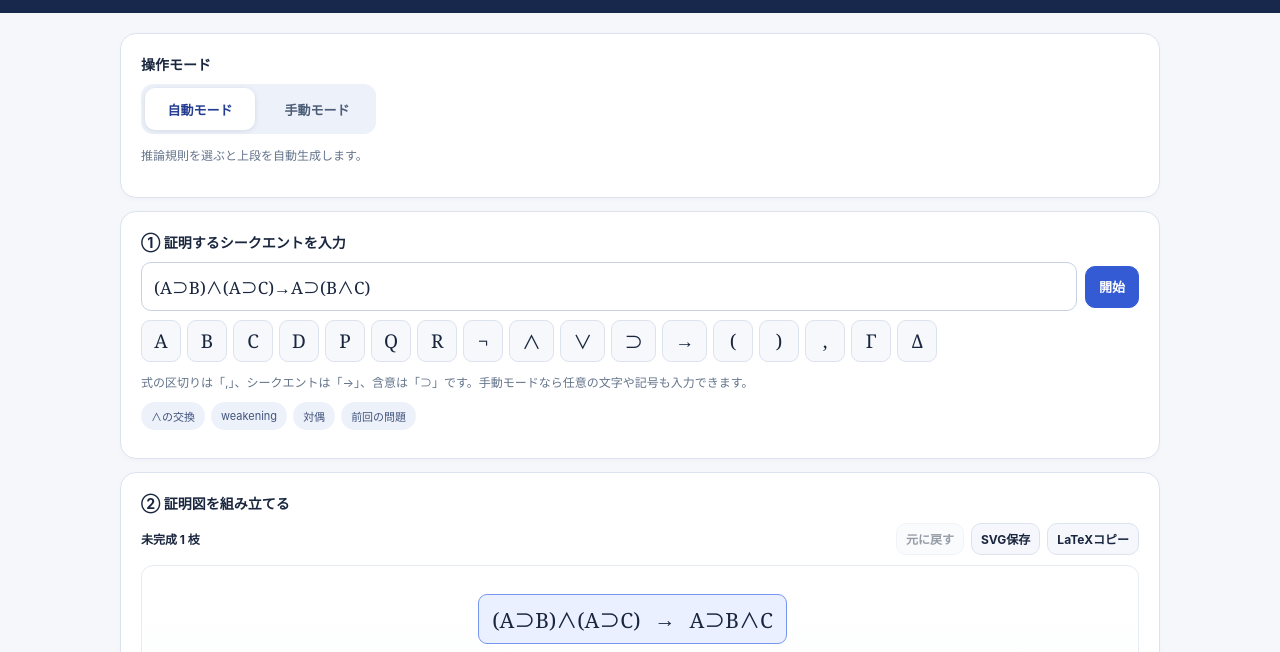
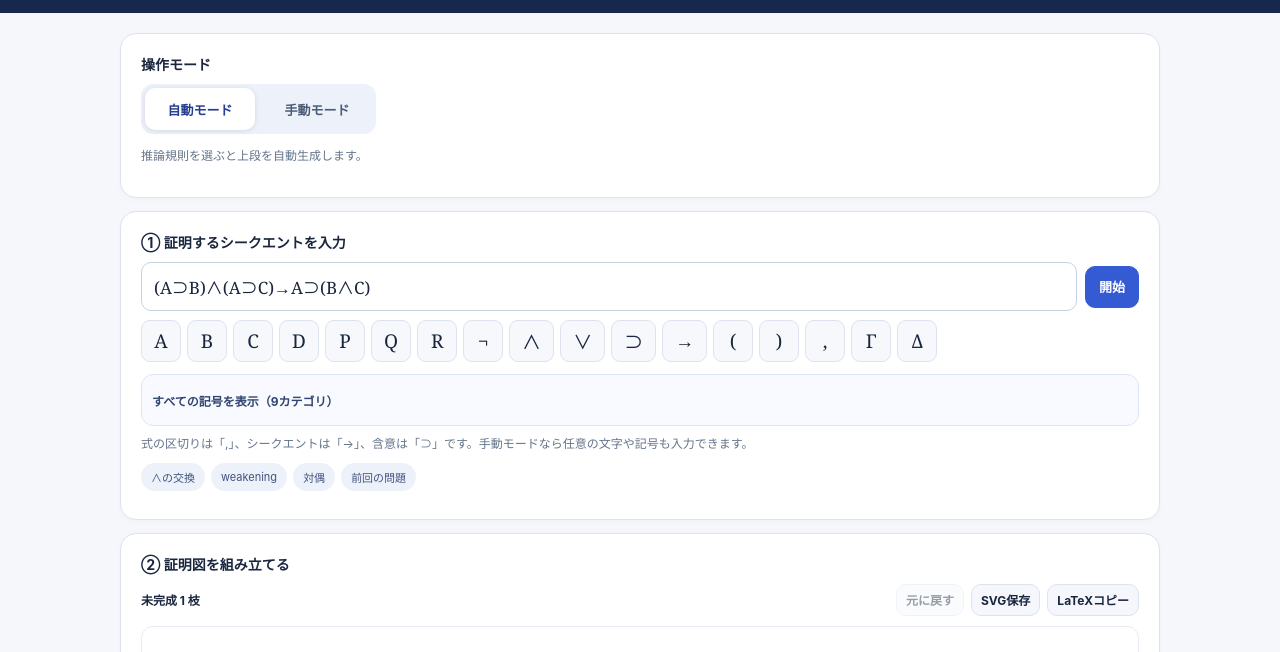
Before and after one commit to steinwand6/lk-proof-pad, a plain HTML site: page index.html in a window 1280 px wide. Shown: the part 99-751 px from the top of the page. Drawn offline with Linux system fonts and the light colour scheme.

Commit message:
Expose full logic symbol palette in proof-goal input too

```diff
--- a/index.html
+++ b/index.html
@@ -47,7 +47,9 @@ body.manual-active .auto-only{display:none}
 (function(){'use strict';
 const $=id=>document.getElementById(id);
 const symbols=['A','B','C','D','P','Q','R','¬','∧','∨','⊃','→','(',')',',','Γ','Δ'];
-const keys=$('keys'); symbols.forEach(s=>{const b=document.createElement('button');b.className='key';b.textContent=s;b.type='button';b.addEventListener('click',()=>{const x=$('goal'),i=x.selectionStart??x.value.length,j=x.selectionEnd??i;x.value=x.value.slice(0,i)+s+x.value.slice(j);x.focus();x.setSelectionRange(i+s.length,i+s.length)});keys.append(b)});
+const keys=$('keys');
+function insertGoalSymbol(s){const x=$('goal'),i=x.selectionStart??x.value.length,j=x.selectionEnd??i;x.value=x.value.slice(0,i)+s+x.value.slice(j);x.focus();x.setSelectionRange(i+s.length,i+s.length)}
+symbols.forEach(s=>{const b=document.createElement('button');b.className='key';b.textContent=s;b.type='button';b.addEventListener('click',()=>insertGoalSymbol(s));keys.append(b)});
 let root=null, current=null, selected=null, nextId=1, history=[], mode='auto';
 const EXAMPLES=['A∧B→B∧A','→A⊃(B⊃A)','A⊃B,¬B→¬A'];
 function tokenize(str){const arr=[];let i=0;while(i<str.length){const rest=str.slice(i),c=str[i];if(/\s/.test(c)){i++;continue}let val=null,adv=1;if(rest.startsWith('&&')){val='∧';adv=2}else if(rest.startsWith('||')){val='∨';adv=2}else if(rest.startsWith('=>')||rest.startsWith('->')){val='⊃';adv=2}else if(c==='&')val='∧';else if(c==='|' )val='∨';else if(c==='!'||c==='~')val='¬';else if('¬∧∨⊃()'.includes(c))val=c;else{const m=rest.match(/^[A-Za-z][A-Za-z0-9_]*/);if(m){val=m[0];adv=val.length}else throw Error('論理式に使えない文字があります: '+c)}arr.push(val);i+=adv}return arr}
@@ -128,6 +130,19 @@ const symbolGroups=[
  {name:'括弧・区切り',note:'式の構築',items:['(',')','[',']','{','}',',',';',';',':','.','|','/','_','′','…']},
  {name:'シークエントの定型',note:'よく使う形を一度で入力',items:['A→A','B→B','C→C','A,B→C','A⊃B','A∧B','A∨B','¬A','Γ→Δ','Γ,A→Δ','Γ→Δ,A','A,Γ→Δ','Γ→Δ,A']}
 ];
+(function buildGoalSymbols(){
+ const details=document.createElement('details');details.className='manual-palette';
+ const summary=document.createElement('summary');summary.textContent='すべての記号を表示（9カテゴリ）';details.append(summary);
+ const notice=document.createElement('p');notice.className='hint';notice.textContent='LKの基本結合子以外の記号を含む式は手動モードで入力してください。';details.append(notice);
+ for(const group of symbolGroups){
+   const category=document.createElement('details');category.className='goal-category';
+   const caption=document.createElement('summary');caption.textContent=group.name+'（'+group.note+'）';category.append(caption);
+   const wrap=document.createElement('div');wrap.className='symbols-wrap';
+   for(const value of group.items){const b=document.createElement('button');b.type='button';b.className=value.length>2?'snippet':'';b.textContent=value;b.addEventListener('click',()=>insertGoalSymbol(value));wrap.append(b)}
+   category.append(wrap);details.append(category)
+ }
+ keys.insertAdjacentElement('afterend',details)
+})();
 function makeManualNode(source){const val=source.trim();let parsed=null;try{parsed=parseSequent(val)}catch(e){}const node=newNode(parsed?.left??[],parsed?.right??[]);node.manual=true;if(!parsed)node.manualSeq=val;return node}
 function makeModal(title){const back=document.createElement('div');back.className='modal-back';const panel=document.createElement('div');panel.className='modal';const head=document.createElement('h3');head.textContent=title;panel.append(head);back.append(panel);back.addEventListener('click',e=>{if(e.target===back)back.remove()});$('modalRoot').append(back);return {back,panel}}
 function makeManualInput(value,label,host){const wrap=document.createElement('div');wrap.className='manual-field';const lab=document.createElement('label');lab.textContent=label;const input=document.createElement('input');input.type='text';input.value=value;input.spellcheck=false;input.autocomplete='off';wrap.append(lab,input);host.append(wrap);return input}
```
